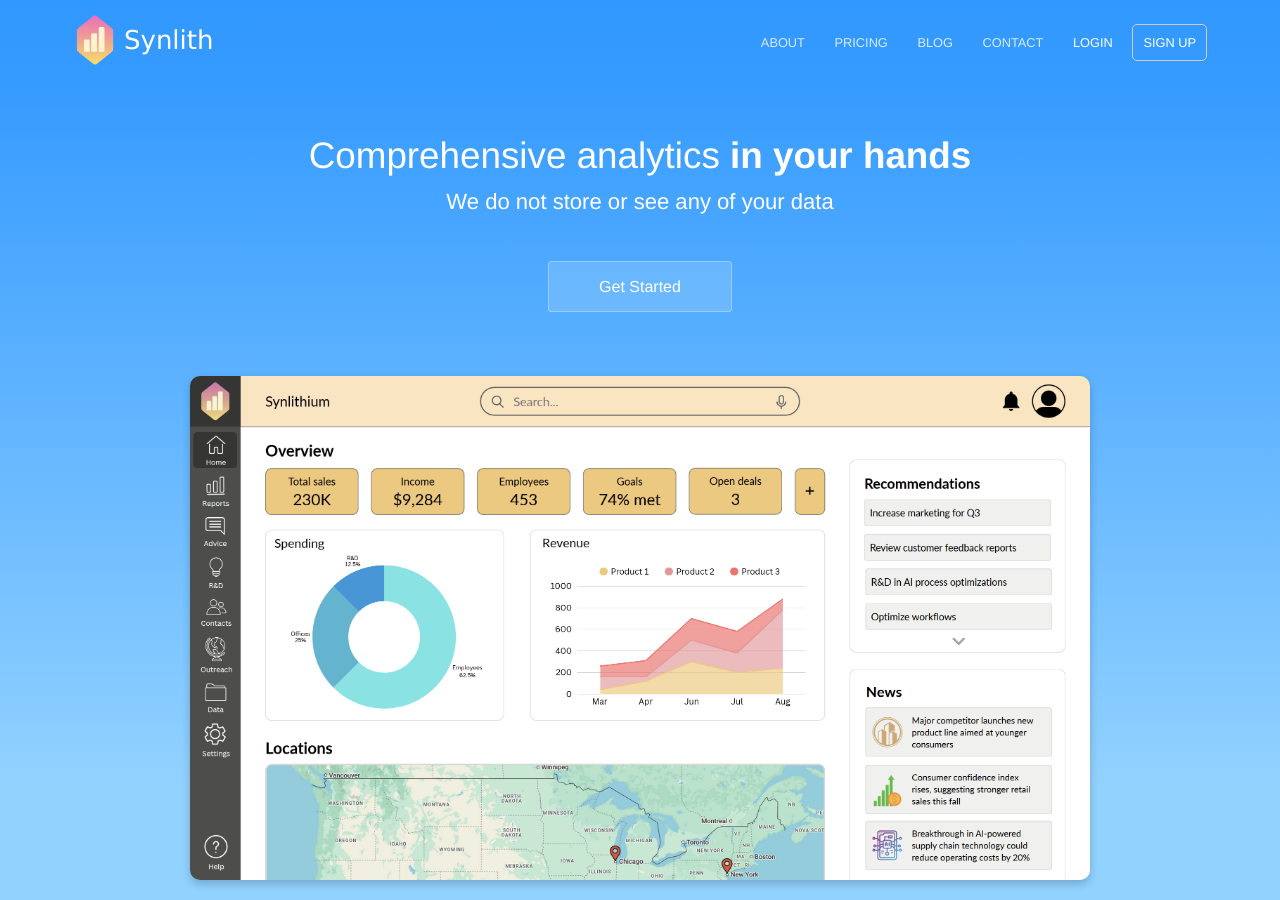
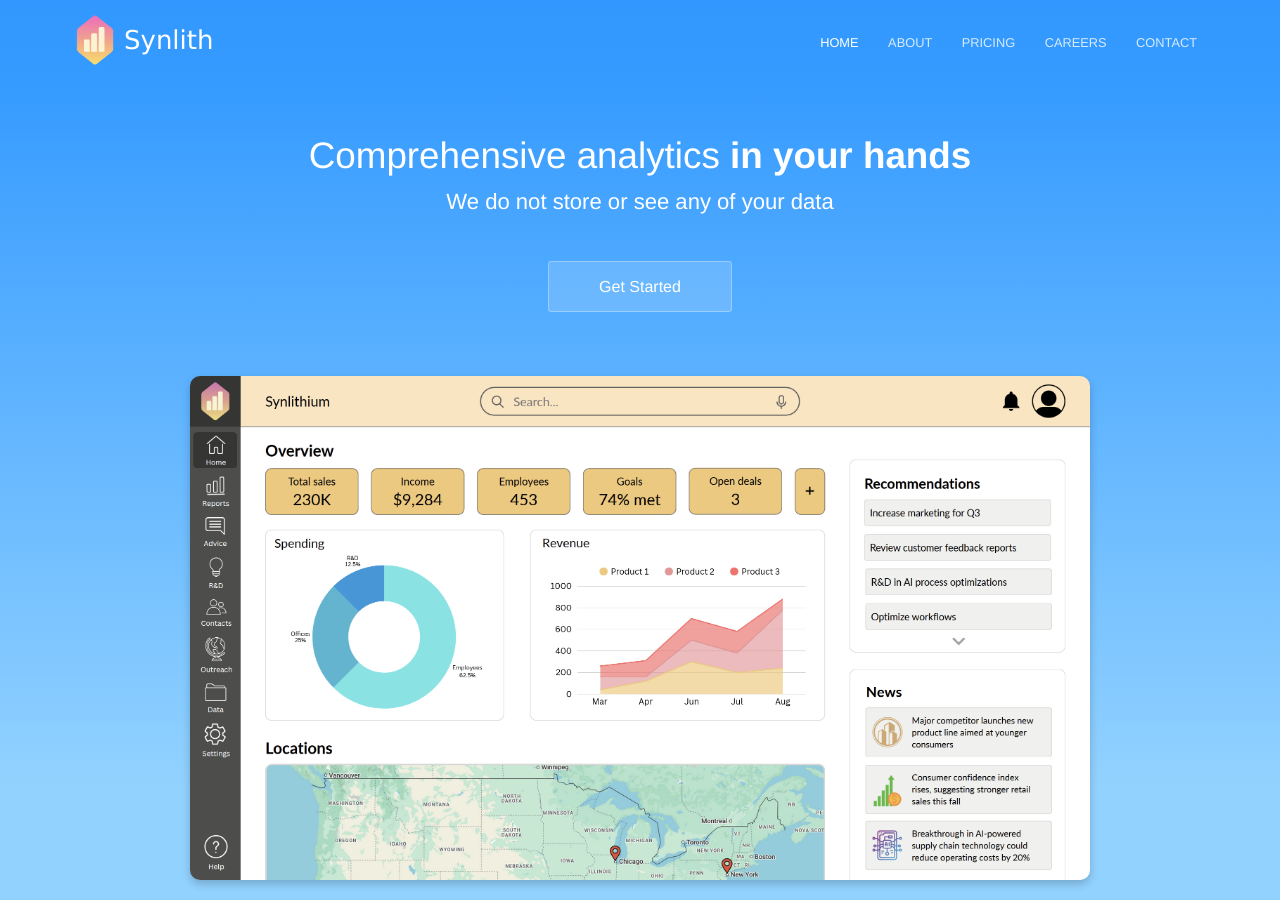
Before and after one commit to derpyjim/PRSyn, a Jekyll site: the page built from index.html, in a window 1280 px wide and 900 px high. Built offline with Jekyll 4.4.1, drawn with Linux system fonts in a browser that asks for light colours.

Commit message:
Update navigation.yml

```diff
--- a/_data/navigation.yml
+++ b/_data/navigation.yml
@@ -1,3 +1,7 @@
+- name: Home
+  link: /
+  new_window: false
+  highlight: false
 - name: About
   link: /about/
   new_window: false
@@ -6,19 +10,11 @@
   link: /pricing/
   new_window: false
   highlight: false
-- name: Blog
-  link: /blog/
+- name: Careers
+  link: /careers/
   new_window: false
   highlight: false
 - name: Contact
   link: /contact/
   new_window: false
   highlight: false
-- name: Login
-  link: /
-  new_window: true
-  highlight: false
-- name: Sign Up
-  link: /
-  new_window: true
-  highlight: true
```
